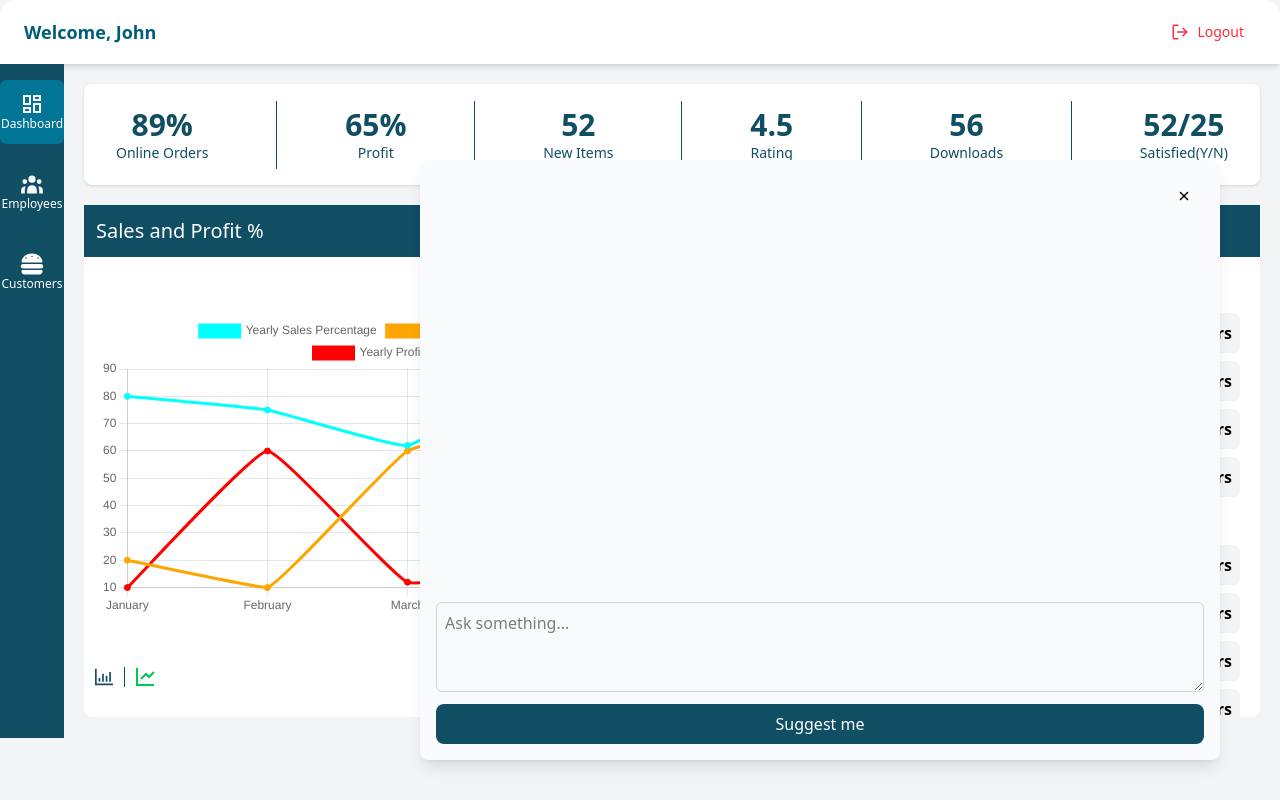
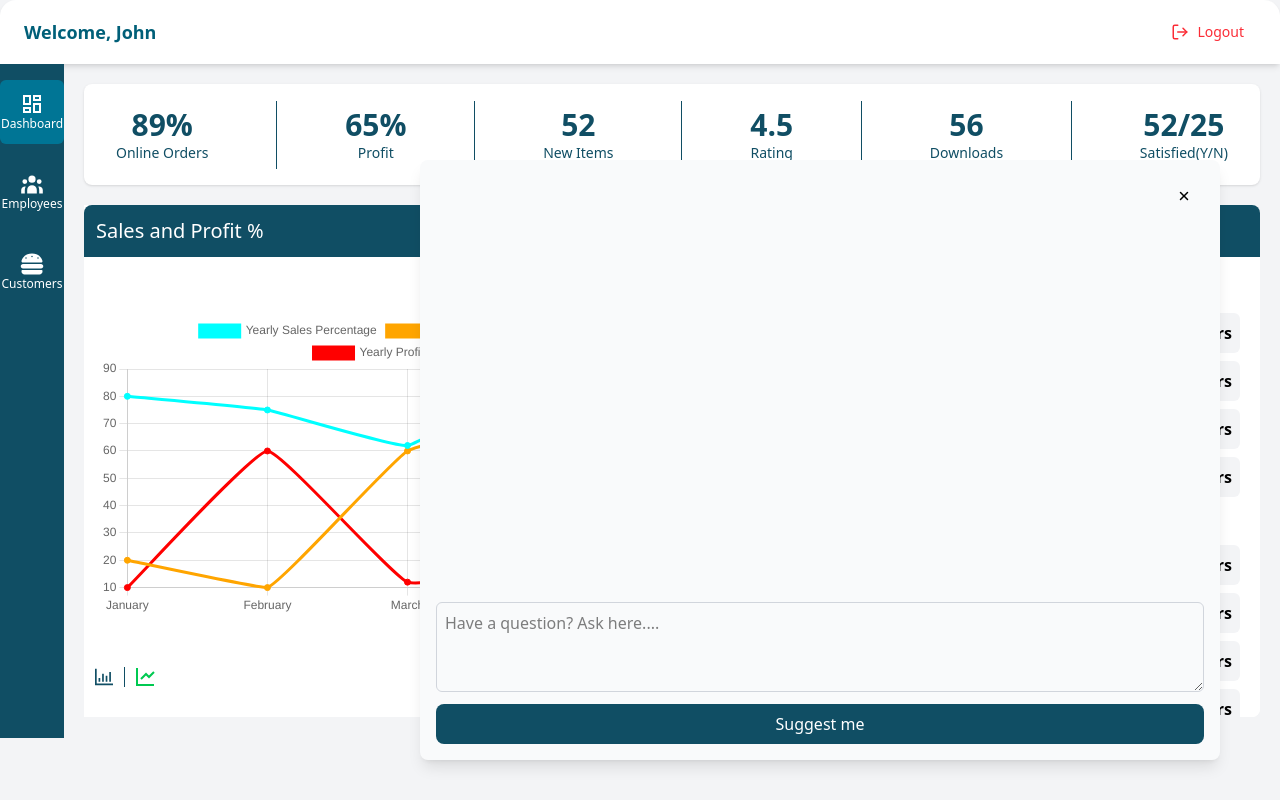
Before and after one commit to esakki2609/restaurant-app, a Next.js app: page / in a window 1280 px wide. Both pictures are taken after a click on the icon 1189 px from the left and 729 px from the top of the page. Built offline with nearby package versions, Linux system fonts and the light colour scheme.

Commit message:
border update

```diff
--- a/components/Barchart.jsx
+++ b/components/Barchart.jsx
@@ -19,10 +19,10 @@ const Barchart = () => {
         <UpperCard />
       </div>
 
-      <div className="flex flex-row h-[76%] w-full gap-5">
+      <div className="flex flex-row h-[76%] w-full gap-5 rounded-lg">
         {/* ....Sales and Profit Card....*/}
-        <div className="flex flex-col h-full w-[55%] bg-white rounded-lg gap-2">
-          <div className="flex w-full p-3 bg-cyan-900">
+        <div className="flex flex-col h-full w-[55%] bg-white  gap-2">
+          <div className="flex w-full p-3 bg-cyan-900 rounded-t-lg">
             <p className="text-white text-xl">Sales and Profit %</p>
           </div>
           <div className="flex justify-center items-center px-4 h-[75%] pt-4">
@@ -49,7 +49,7 @@ const Barchart = () => {
 
         {/* ....Performance Card....*/}
         <div className="flex flex-col h-full w-[45%] bg-white rounded-lg  ">
-          <div className="flex w-full p-3 bg-cyan-900">
+          <div className="flex w-full p-3 bg-cyan-900 rounded-t-lg">
             <p className="text-white text-xl">
               Reataurant Performance Insights
             </p>
--- a/components/Chatbot.js
+++ b/components/Chatbot.js
@@ -56,7 +56,7 @@ const Chatbot = ({ onClose }) => {
                     className="w-full p-2 border border-gray-300 rounded-md"
                     value={input}
                     onChange={(e) => setInput(e.target.value)}
-                    placeholder="Ask something..."
+                    placeholder="Have a question? Ask here...."
                     rows={3}
                 />
                 {/* ....Button.... */}
```
